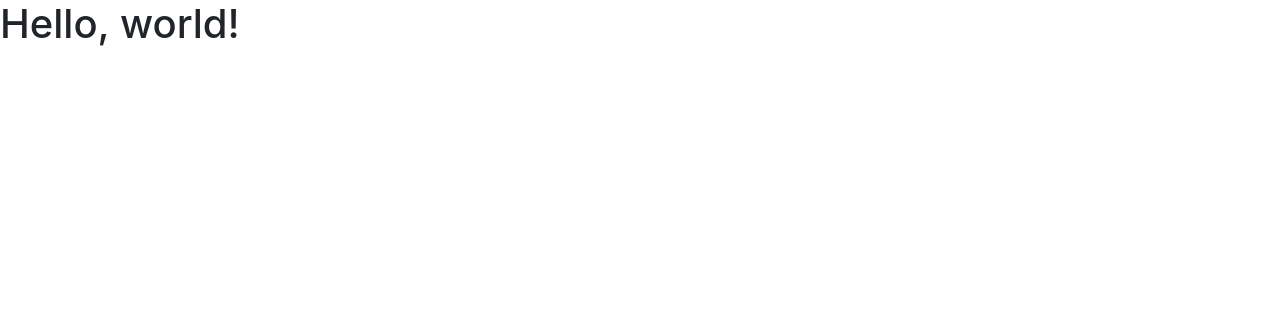
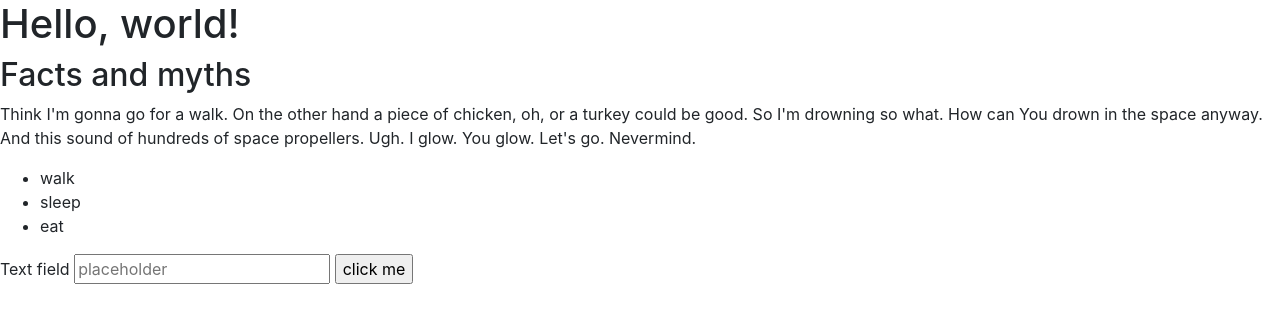
Before and after one commit to marcin-rybinski/bootstrap, a plain HTML site: page index.html in a window 1280 px wide. Drawn offline with nearby package versions, Linux system fonts and the light colour scheme.

Commit message:
added some content to index.html

```diff
--- a/index.html
+++ b/index.html
@@ -1,22 +1,46 @@
 <!doctype html>
 <html lang="en">
-  <head>
+
+<head>
     <!-- Required meta tags -->
     <meta charset="utf-8">
     <meta name="viewport" content="width=device-width, initial-scale=1, shrink-to-fit=no">
 
     <!-- Bootstrap CSS -->
-    <link rel="stylesheet" href="https://stackpath.bootstrapcdn.com/bootstrap/4.5.0/css/bootstrap.min.css" integrity="sha384-9aIt2nRpC12Uk9gS9baDl411NQApFmC26EwAOH8WgZl5MYYxFfc+NcPb1dKGj7Sk" crossorigin="anonymous">
+    <link rel="stylesheet" href="https://stackpath.bootstrapcdn.com/bootstrap/4.5.0/css/bootstrap.min.css"
+        integrity="sha384-9aIt2nRpC12Uk9gS9baDl411NQApFmC26EwAOH8WgZl5MYYxFfc+NcPb1dKGj7Sk" crossorigin="anonymous">
 
-    <title>Hello, world!</title>
-  </head>
-  <body>
+    <title>Bootstrap course</title>
+</head>
+
+<body>
     <h1>Hello, world!</h1>
+    <h2>Facts and myths</h2>
+    <p>Think I'm gonna go for a walk. On the other hand a piece of chicken, oh, or a turkey could be good. So I'm
+        drowning so what. How can You drown in the space anyway. And this sound of hundreds of space propellers. Ugh. I
+        glow. You glow. Let's go. Nevermind.</p>
+    <ul>
+        <li>walk</li>
+        <li>sleep</li>
+        <li>eat</li>
+    </ul>
+    <form>
+        <label>Text field</label>
+        <input type="text" placeholder="placeholder" />
+        <input type="submit" value="click me" />
+    </form>
 
     <!-- Optional JavaScript -->
     <!-- jQuery first, then Popper.js, then Bootstrap JS -->
-    <script src="https://code.jquery.com/jquery-3.5.1.slim.min.js" integrity="sha384-DfXdz2htPH0lsSSs5nCTpuj/zy4C+OGpamoFVy38MVBnE+IbbVYUew+OrCXaRkfj" crossorigin="anonymous"></script>
-    <script src="https://cdn.jsdelivr.net/npm/popper.js@1.16.0/dist/umd/popper.min.js" integrity="sha384-Q6E9RHvbIyZFJoft+2mJbHaEWldlvI9IOYy5n3zV9zzTtmI3UksdQRVvoxMfooAo" crossorigin="anonymous"></script>
-    <script src="https://stackpath.bootstrapcdn.com/bootstrap/4.5.0/js/bootstrap.min.js" integrity="sha384-OgVRvuATP1z7JjHLkuOU7Xw704+h835Lr+6QL9UvYjZE3Ipu6Tp75j7Bh/kR0JKI" crossorigin="anonymous"></script>
-  </body>
+    <script src="https://code.jquery.com/jquery-3.5.1.slim.min.js"
+        integrity="sha384-DfXdz2htPH0lsSSs5nCTpuj/zy4C+OGpamoFVy38MVBnE+IbbVYUew+OrCXaRkfj"
+        crossorigin="anonymous"></script>
+    <script src="https://cdn.jsdelivr.net/npm/popper.js@1.16.0/dist/umd/popper.min.js"
+        integrity="sha384-Q6E9RHvbIyZFJoft+2mJbHaEWldlvI9IOYy5n3zV9zzTtmI3UksdQRVvoxMfooAo"
+        crossorigin="anonymous"></script>
+    <script src="https://stackpath.bootstrapcdn.com/bootstrap/4.5.0/js/bootstrap.min.js"
+        integrity="sha384-OgVRvuATP1z7JjHLkuOU7Xw704+h835Lr+6QL9UvYjZE3Ipu6Tp75j7Bh/kR0JKI"
+        crossorigin="anonymous"></script>
+</body>
+
 </html>
```
